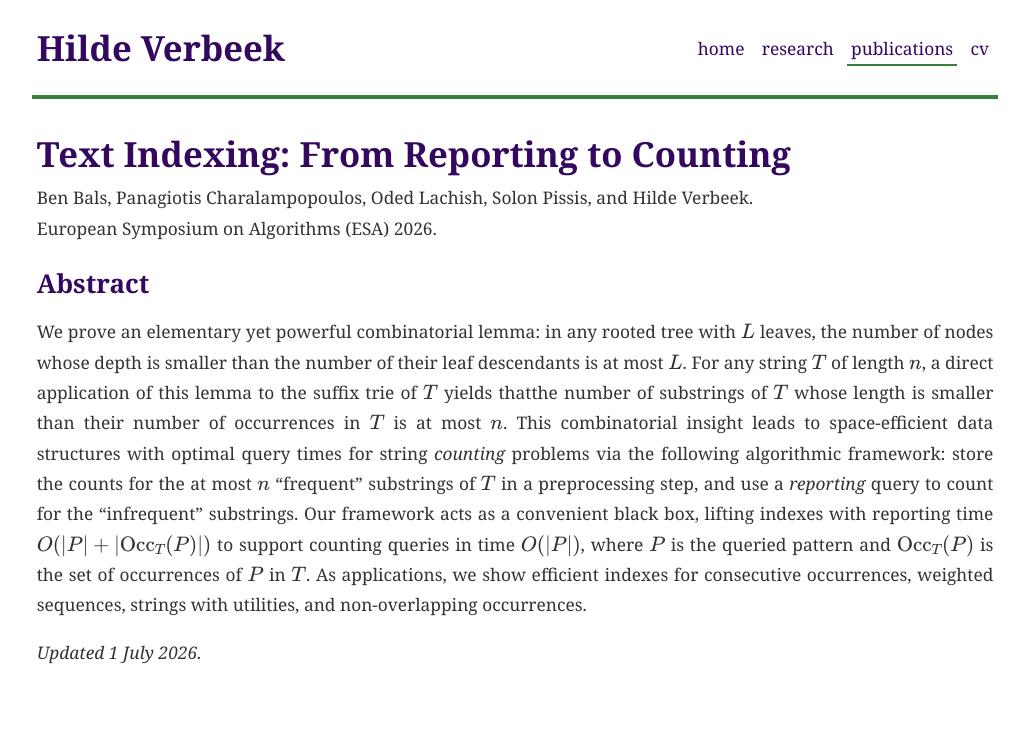
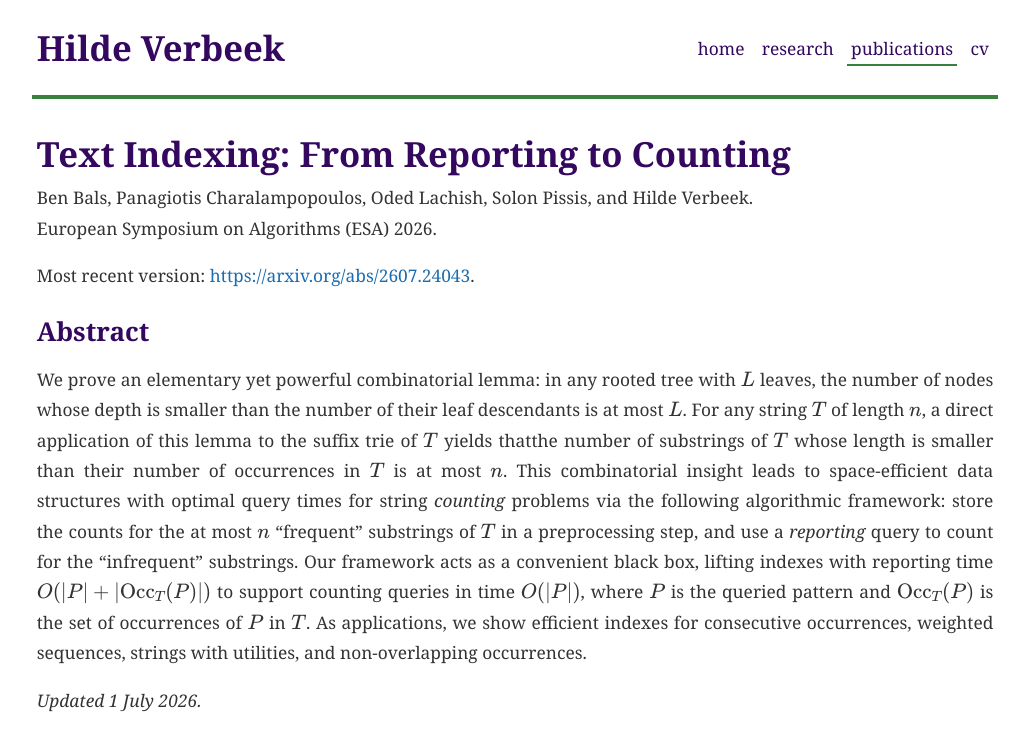
Before and after one commit to arfie/arfie.github.io, a Jekyll site: the page built from _publications/text-indexing.md, in a window 1280 px wide. Shown: the top 751 px of the page, without its empty margins (125-1154 px from the left). Built offline with Jekyll 4.4.1, drawn with Linux system fonts in a browser that asks for light colours; some of the changed lines change nothing that is shown.

Commit message:
add text indexing arxiv

```diff
--- a/_publications/text-indexing.md
+++ b/_publications/text-indexing.md
@@ -3,6 +3,7 @@ title: 'Text Indexing: From Reporting to Counting'
 authors: [ben, panos, oded, solon, hilde]
 conf: European Symposium on Algorithms (ESA) 2026
 date: 2026-7-1
+link: https://arxiv.org/abs/2607.24043
 
 citation: >
   tba
```
